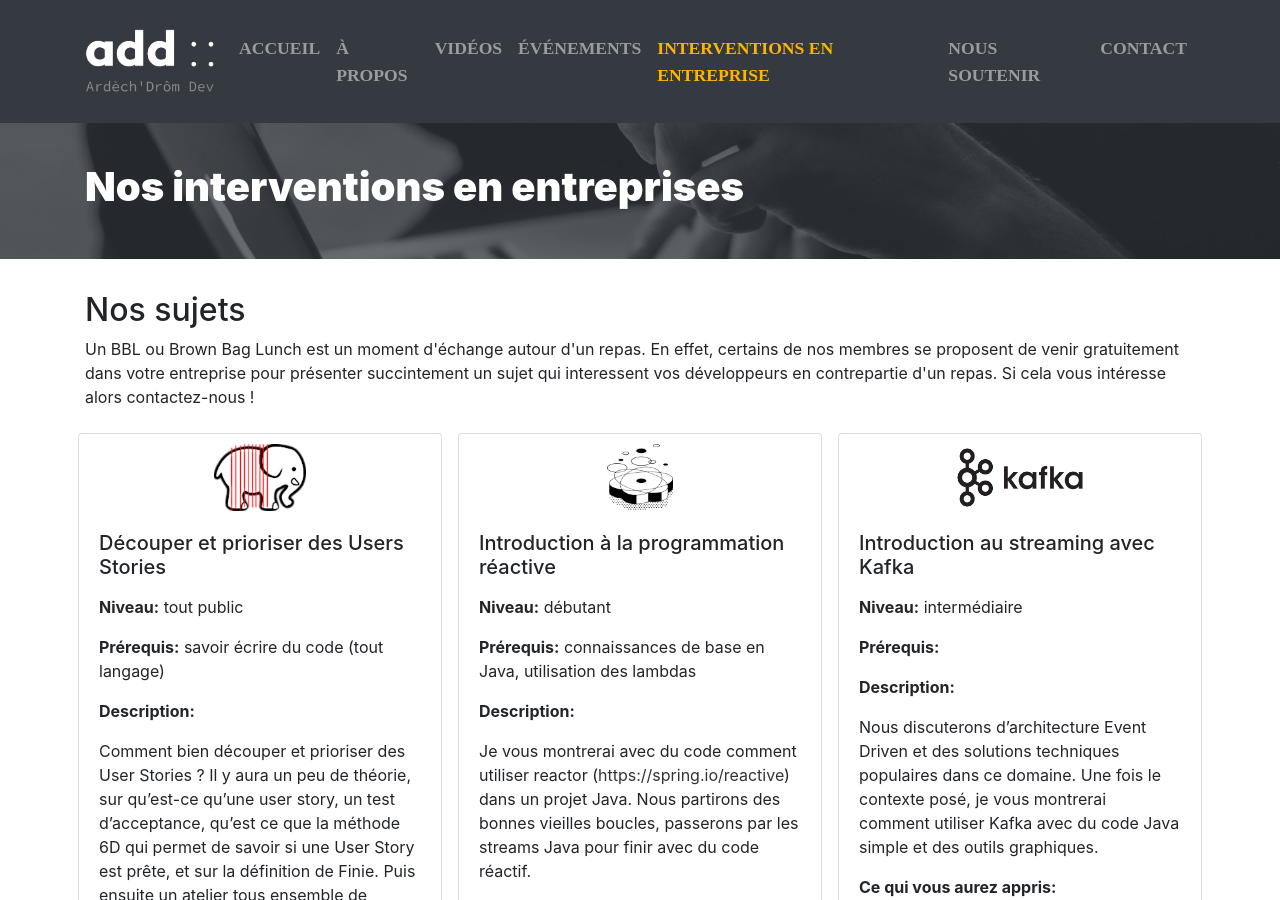
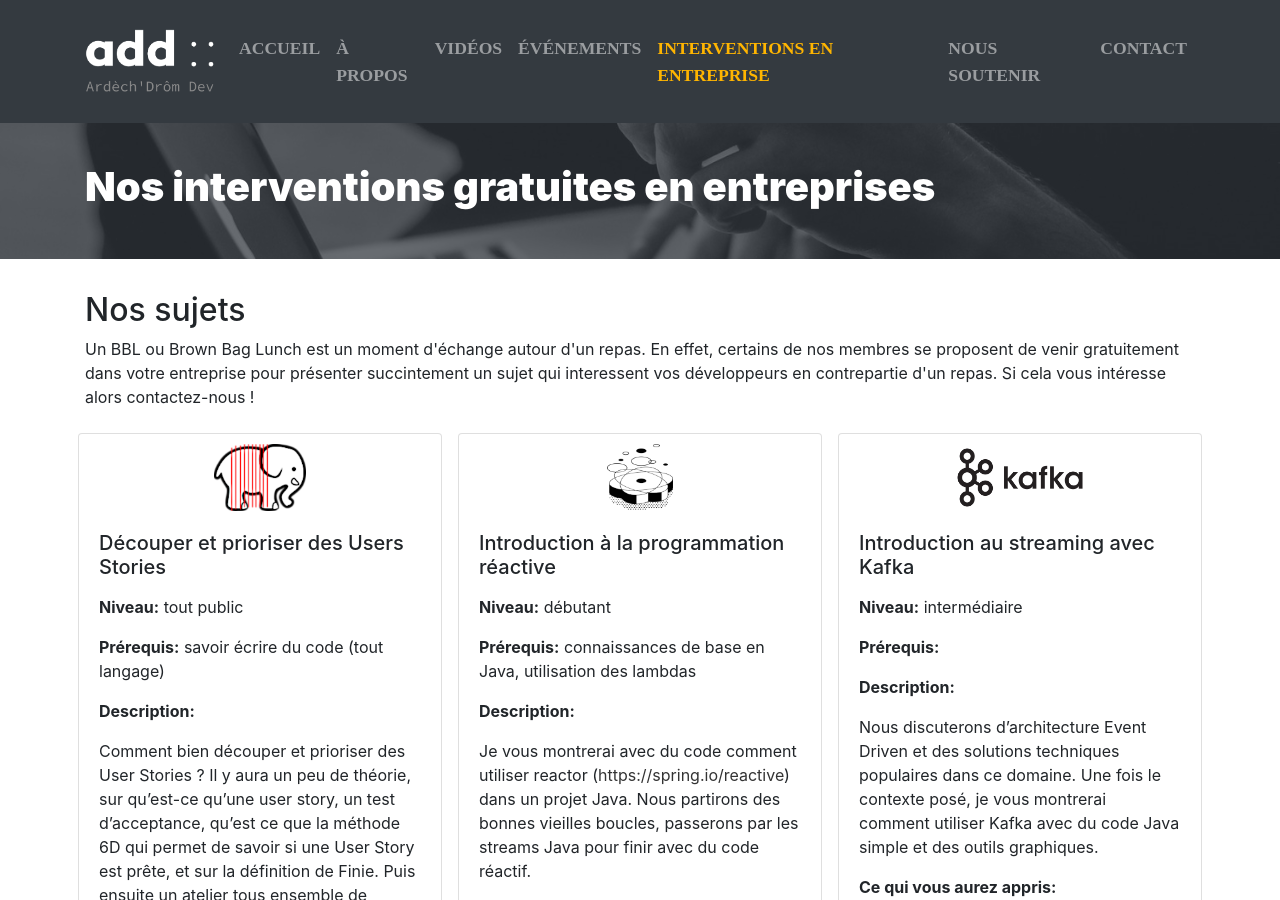
Before and after one commit to ArdechDromDev/website, a Jekyll site: the page built from brown-bag-lunch.html, in a window 1280 px wide and 900 px high. Built offline with Jekyll 4.4.1, drawn with Linux system fonts in a browser that asks for light colours; nearby versions of some CDN libraries; some web fonts are replaced; part of the change alters nothing that is shown.

```diff
--- a/brown-bag-lunch.html
+++ b/brown-bag-lunch.html
@@ -1,6 +1,7 @@
 ---
 layout: single
-title: Nos interventions en entreprises
+title: Nos interventions gratuites en entreprises
+image: /assets/img/bbls-illustration.jpg
 ---
 <script>
     $(document).ready(function () {
```
Also changed, not shown: assets/img/bbls-illustration.jpg (added).
